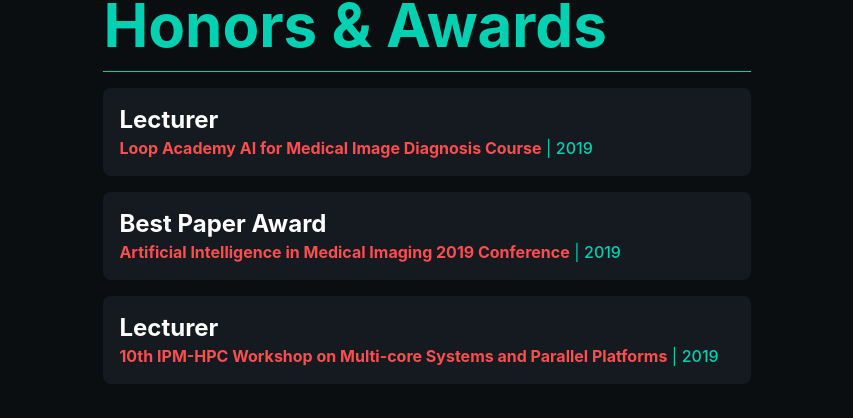
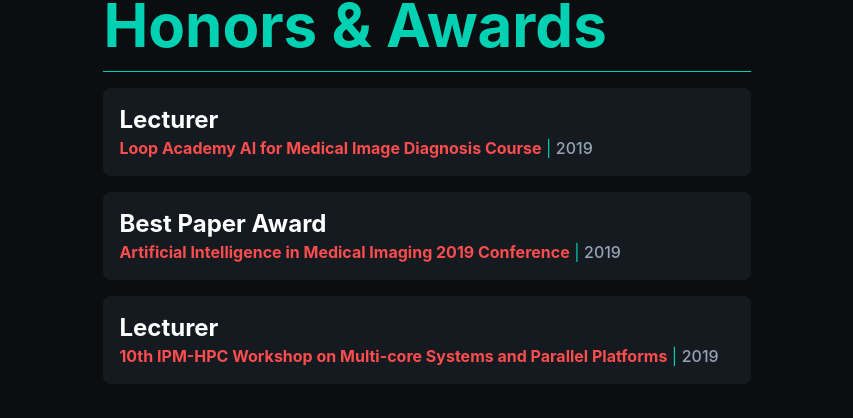
Before and after one commit to pesfahanian/pesfahanian.github.io, a Next.js app: page / in a window 1280 px wide. Shown: the part 4392-4810 px from the top of the page, without its empty margins (213-1066 px from the left). Built offline with nearby package versions, Linux system fonts and the light colour scheme.

Commit message:
minor typo

```diff
--- a/components/experience.jsx
+++ b/components/experience.jsx
@@ -52,7 +52,7 @@
                     <div class="flex flex-col lg:flex-row mt-2">
                         <div>
                             <a
-                                href="{website}"
+                                href={website}
                                 class="text-1xl font-bold text-red"
                             >
                                 {company}
--- a/components/hnh.jsx
+++ b/components/hnh.jsx
@@ -40,11 +40,7 @@
                             {description}
                         </h1>
                         <h1 class="text-teal">&nbsp;|&nbsp;</h1>
-                        <h1
-                            class="text-1xl
-                               font-medium
-                               text-teal"
-                        >
+                        <h1 class="text-1xl font-medium text-primary dark:text-slate-400">
                             {year}
                         </h1>
                     </div>
```
